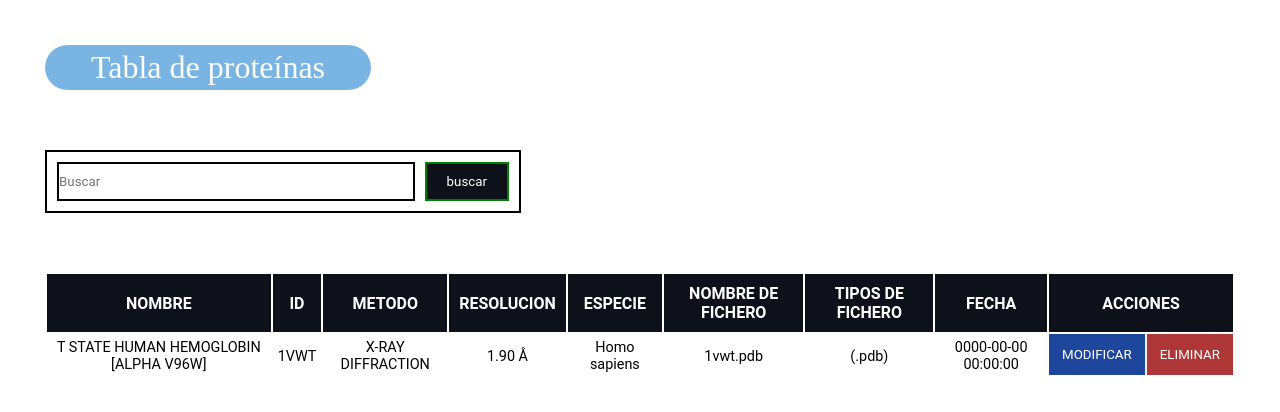
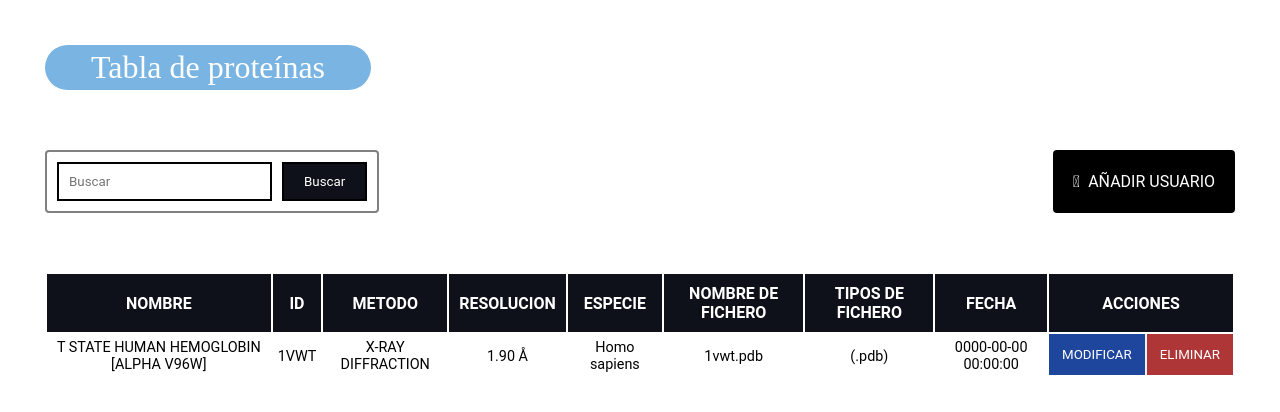
Before and after one commit to abrahamz22/FARMAKID, a PHP site: page /tablaProteinas.php in a window 1280 px wide. Shown: the part 144-556 px from the top of the page. Run offline with PHP 8.4, Linux system fonts and the light colour scheme; data comes from the database, SQL or seed files in the repository.

Commit message:
añadido el botono de añadir user, medicmaneto y prote, el header ya es fijo pero hay problemas

```diff
--- a/css/header.css
+++ b/css/header.css
@@ -13,11 +13,13 @@ a{
 
 /*HEADER*/
 header{
-    position: relative;
+    position: fixed;
     background-color: #47B191;
     color: #FFFFFF;
     width: 100%;
     height: 9em;
+    z-index: 1000;
+    top: 0;
 }
 header a{
     color: #FFFFFF;
--- a/css/index.css
+++ b/css/index.css
@@ -12,6 +12,7 @@
 }
 #publicidad22 img {
     width: 100%;
+    margin-top: 100px;
 
 
 }
--- a/css/tablas.css
+++ b/css/tablas.css
@@ -11,10 +11,12 @@
 
 #divTablaProteina form {
     margin-left: 0;
-    width: 40%;
-    margin-bottom: 5%;
+    /* width: 40%; */
+    /* margin-bottom: 5%; */
 }
-
+#divTablaProteina .btn_anadir{
+    background-color: #000;
+}
 
 .form-buscar-user {
     border: 2px solid black;
@@ -107,10 +109,34 @@ table {
 
 }
 
+.contenedor-botones{
+    display: flex;
+    justify-content: space-between;
+    margin-bottom: 5%;
+}
+
+.btn_anadir{
+    background: #439A97;
+    display: flex;
+    align-items: center;
+    justify-content: center;
+    text-align: center;
+    padding: 0 20px;
+    color: white;
+    border-radius: 4px;
+}
+
+.fa-user-plus:before {
+    content: "\f234";
+}
+
+.fa-solid, .fas {
+    font-weight: 900;
+}
+
 #divTabla form{
     margin-left: 0;
-    width: 40%;
-    margin-bottom: 5%;
+    /* width: 40%; */
 
 }
 
@@ -161,7 +187,7 @@ table tr:nth-child(odd){
 
 }
 
-#divTabla > button{
+#divTabla > a{
     margin-top: 5%;
     background-color: #7FC6AF;
     border-radius: 2em;
@@ -170,40 +196,43 @@ table tr:nth-child(odd){
     padding: 6px;
     max-width: 274px;
     border: none;
+    color: white;
 
 }
 
-.buscar-user-prot,/*le cambie la clase al boton de buscar de la proteina para que tenga otro color de fondo*/
- .buscar-user{
+.btn-busqueda-proteina,/*le cambie la clase al boton de buscar de la proteina para que tenga otro color de fondo*/
+ .btn-busqueda{
     color: white;
     border: 2px solid black;
-    background-color: #439A97; /* Fondo blanco */
-    border: 2px solid green;
-    margin-left:10px ;
-    padding:10px 20px;
+    background-color: #439A97;
+    /* border: 2px solid green; */
+    margin-left: 10px;
+    padding: 10px 20px;
 }
-.buscar-user-prot{
+.btn-busqueda-proteina{
     background-color: #0e1119; /* Fondo blanco */
 
 }
 
-.busqueda{
-     border:2px solid black;
-     width: 100%;
-}
 
 
- .form-buscar-user{
-    border: 2px solid black;
+ .form-busqueda{
     display: flex;
+    float: right;
+    background-color: initial;
     padding: 10px;
+    border-radius: 4px;
+    border: 2px solid gray;
 
 
 }
 
-.inputs-buscar-user{
+.form-busqueda .input-busqueda{
     display: flex;
-    width: 100%;
+    /* width: 100%; */
+    border: 2px solid black;
+    padding: 10px
+
 }
 
 
@@ -305,7 +334,7 @@ table tr:nth-child(odd){
 
   /*/Tabla de proteinas*/
 
-  @media screen  and (max-width:768px){
+  @media screen  and (max-width:922px){
     #divTablaProteina{
         width: 80%;
         padding: 10px;
@@ -342,15 +371,11 @@ table tr:nth-child(odd){
 
   }
 
-  @media screen and (max-width:1009px){
+  @media screen and (max-width:936px){
      /*SECION DE MEDICAMENTOS Y USUARIOS*/
 
 
-    #divTabla {
-    max-width: 1600px;
-    padding: 10px;
-    margin: 0 auto;
-    }
+
 
     #divTabla h1 {
         font-size: 3vw;
@@ -358,9 +383,11 @@ table tr:nth-child(odd){
 
     #divTabla table,
     #divTabla table td,
-    #divTabla table th {
+    #divTabla table th,
+    .modificar, .eliminar {
         max-width: 100%;
         box-sizing: border-box;
+        font-size: calc(8px + 0.5vw);
     }
 
     #divTabla table th,
@@ -369,3 +396,16 @@ table tr:nth-child(odd){
     }
 
   }
+
+  @media screen and (max-width:757px){
+    #divTabla table,
+    #divTabla table td,
+    #divTabla table th,
+    .modificar, .eliminar {
+        max-width: 100%;
+        box-sizing: border-box;
+        font-size: calc(5px + 0.5vw);
+
+    }
+
+    }
--- a/tablaProteinas.php
+++ b/tablaProteinas.php
@@ -47,16 +47,25 @@ include_once("bbdd/connexionBaseDeDatos.php");
     <!--DIV DE TABLA-->
     <div id="divTablaProteina">
     <h1>Tabla de proteínas</h1>
-
-        <!-- BOTON DE BUSCAR TABLA MEDICAMENTOS -->
-        <form action="buscar-user.php" class="form-buscar-user" method="get" name="formu">
-                <div class="inputs-buscar-user">
-                    <input class="busqueda" type="text" placeholder="Buscar"/>
-                    <input class="buscar-user-prot" type="submit" value="buscar"/>
+<div class="contenedor-botones">
+<!-- BOTON DE BUSCAR TABLA PROTEINAS -->
+<form action="buscar-proteina.php" class="form-busqueda" method="get" name="formu">
+            <div style='display:flex'>
+                <input class="input-busqueda" type="text" placeholder="Buscar"/>
+                <input class="btn-busqueda-proteina" type="submit" value="Buscar"/>
             </div>
         </form>
 
-        <!-- BOTON DE BUSCAR TABLA MEDICAMENTOS -->
+    <!-- BOTON DE BUSCAR TABLA PROTEINAS -->
+
+
+    <div style='display:flex'>
+        <a href='crear_proteina.php' class="btn_anadir"><i class="fa-solid fa-user-plus"></i>&nbsp AÑADIR USUARIO</a>
+    </div>
+
+
+    </div>
+
 
     <?php
     //CONSULTA PARA PILLAR LOS DATOS DE LA TABLA MEDICAMENTO MEDIANTE EL NOMBRE
```
Also changed, not shown: tablaMedicamentos.php (+12 -6 lines), tablaUsuario.php (+19 -5 lines). Lines whose indentation alone changed are shown as unchanged.
